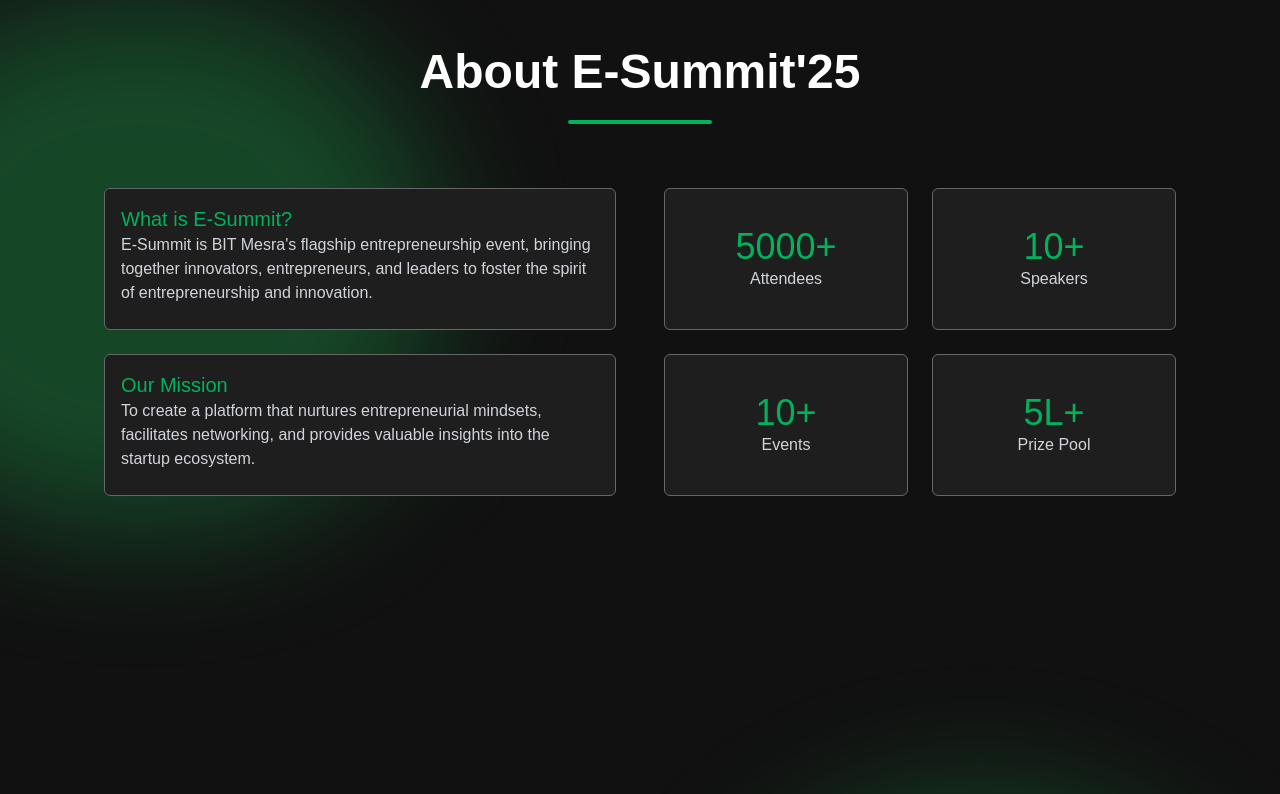
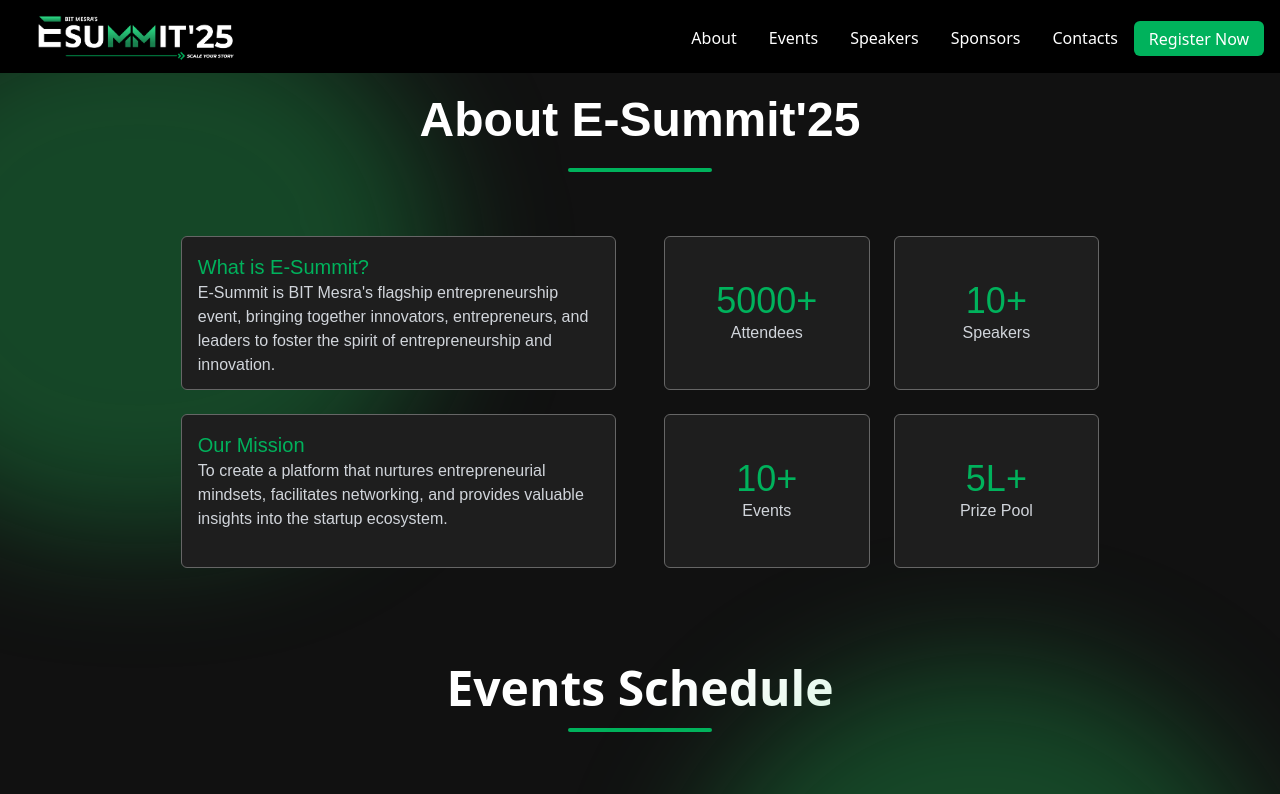
Before and after one commit to AnujNayak108/ESummit25, a React (Vite) app: page / in a window 1280 px wide. Shown: the top 794 px of the page. Built offline with nearby package versions, Linux system fonts and the light colour scheme.

Commit message:
added navbar and changed bg of entire webpage

```diff
--- a/src/App.jsx
+++ b/src/App.jsx
@@ -3,13 +3,14 @@
 import FeaturedSpeakers from "./components/FeaturedSpeaker/FS"
 import SponsorshipSection from "./components/SponsorshipSection"
 import Faq from "./components/FAQ/Faq"
-import AboutUs from "./components/AboutUs/AboutUs";
+import AboutUs from "./components/AboutUs/AboutUs"
 import EventSchedule from "./components/events"
-
+import Navbar from "./components/navbar.jsx"
 
 function App() {
   return (
     <>
+    <Navbar/>
     <AboutUs />
     <EventSchedule/>
     <FeaturedSpeakers/>
--- a/src/components/AboutUs/AboutUs.jsx
+++ b/src/components/AboutUs/AboutUs.jsx
@@ -3,7 +3,7 @@
 const AboutUs = () => {
   return (
     <>
-      <div className="w-full md:min-h-screen relative mx-auto bg-[#111111] pt-12 pb-12 -z-20">
+      <div className="w-full p-24 relative z-20">
         {/* Background Blob */}
         <div className="absolute top-[0] -left-40 w-[200px] h-[400px] md:w-[600px] md:h-[530px] bg-green-500/30 rounded-full blur-3xl -z-10" />
         {/* About us Heading */}
@@ -15,7 +15,7 @@
         </div>
 
         {/* About us container */}
-        <div className="flex flex-wrap justify-center items-stretch	md:gap-x-12 gap-6  text-gray-300 z-10 md:mt-16 mt-4">
+        <div className="flex flex-wrap justify-center items-stretch md:gap-x-12 gap-6 text-gray-300 z-10 md:mt-16 mt-4">
           {/* Left Container */}
           <div className="flex flex-col md:w-2/5 w-4/5 gap-6">
             {/* About edc card */}
--- a/src/components/FAQ/Faq.jsx
+++ b/src/components/FAQ/Faq.jsx
@@ -33,7 +33,7 @@
   };
 
   return (
-    <section className="relative min-h-screen bg-[#111111] py-20 px-4">
+    <section className="relative min-h-screen py-20 px-4">
       <div className="text-center mb-12">
         <h2 className="font-sans text-4xl md:text-5xl font-semibold text-[#EEEEEE]">
           Frequently Asked Questions
--- a/src/components/FeaturedSpeaker/FS.jsx
+++ b/src/components/FeaturedSpeaker/FS.jsx
@@ -6,7 +6,7 @@
 
 const FeaturedSpeakers = () => {
   return (
-    <div className="w-full relative mx-auto bg-[#111111] pt-12 pb-12">
+    <div className="w-full relative mx-auto pt-12 pb-12">
       <div className="absolute top-0 left-0 w-[200px] h-[400px] md:w-[600px] md:h-[600px] bg-green-500/30 rounded-full blur-3xl" />
       <div className="flex flex-col justify-center items-center md:gap-6 gap-3 mb-8 ">
             <h1 className="font-semibold md:text-5xl text-3xl text-white">Featured Speakers</h1>
--- a/src/components/SponsorshipSection.jsx
+++ b/src/components/SponsorshipSection.jsx
@@ -2,7 +2,7 @@
 
 const SponsorshipSection = () => {
   return (
-    <section className="relative min-h-screen bg-[#111111] py-20 px-4 overflow-hidden">
+    <section className="relative min-h-screen py-20 px-4 overflow-hidden">
       {/* Background Gradient */}
       <div className="absolute top-0 left-0 w-[400px] h-[400px] md:w-[600px] md:h-[600px] bg-green-500/30 rounded-full blur-3xl" />
 
--- a/src/components/events.jsx
+++ b/src/components/events.jsx
@@ -83,8 +83,8 @@
     };
 
     return (
-        <div className="pb-24 bg-[#111111]">
-      <div className="absolute right-0 w-[100px] h-[400px] md:w-[600px] md:h-[600px] bg-green-500/30 rounded-full blur-3xl" />
+        <div className="pb-24">
+      <div className="absolute right-0 w-[100px] h-[400px] md:w-[600px] md:h-[600px] bg-green-500/30 rounded-full blur-3xl z-auto" />
       <div className="max-w-7xl mx-auto px-4 sm:px-6 lg:px-8">
                 <div className="text-center mb-16">
                     <h1 className="font-semibold md:text-5xl text-3xl text-white">Events Schedule</h1>
--- /dev/null
+++ b/src/components/navbar.jsx
@@ -0,0 +1,83 @@
+import React, { useState } from "react";
+import logo from "../assets/esummitlogo.png";
+
+function Navbar() {
+  const [menuOpen, setMenuOpen] = useState(false);
+
+  const toggleMenu = () => {
+    setMenuOpen(!menuOpen);
+  };
+
+  return (
+    <>
+      <div className="navbar pl-2 pr-2 md:pl-4 md:pr-4 md:pt-1 bg-black flex justify-between items-center fixed top-0 left-0 w-full z-50">
+        <div className="logoNew text-center w-60">
+          <img src={logo} alt="logo" />
+        </div>
+        <div className="drop">
+          <div
+            id="Hamburger"
+            className="hamburger inline-block mr-4 cursor-pointer md:hidden"
+            onClick={toggleMenu}
+          >
+            <div className="line h-0.5 w-6 my-1 bg-white"></div>
+            <div className="line h-0.5 w-6 my-1 bg-white"></div>
+            <div className="line h-0.5 w-6 my-1 bg-white"></div>
+          </div>
+          <div
+            id="menuDropdown"
+            className={`${
+              menuOpen ? "" : "hidden"
+            } md:hidden absolute bg-black top-[80px] right-0 rounded-md w-48`}
+          >
+            <ul className="flex flex-col pt-2 pb-2">
+              <li className="p-2 pl-6 text-white hover:text-green-400 cursor-pointer">
+                <a href="#">About</a>
+              </li>
+              <li className="p-2 pl-6 text-white hover:text-green-400 cursor-pointer">
+                <a href="#">Events</a>
+              </li>
+              <li className="p-2 pl-6 text-white hover:text-green-400 cursor-pointer">
+                <a href="#">Speakers</a>
+              </li>
+              <li className="p-2 pl-6 text-white hover:text-green-400 cursor-pointer">
+                <a href="#">Sponsors</a>
+              </li>
+              <li className="p-2 pl-6 text-white hover:text-green-400 cursor-pointer">
+                <a href="#">Contacts</a>
+              </li>
+            </ul>
+          </div>
+        </div>
+        <div className="endItem hidden md:flex">
+          <div className="features md:flex md:items-center md:justify-center">
+            <ul className="md:flex md:items-center">
+              <li className="fitem text-white mx-4 my-6 md:my-0 hover:cursor-pointer hover:text-green-400">
+                <a href="#">About</a>
+              </li>
+              <li className="fitem text-white mx-4 my-6 md:my-0 hover:cursor-pointer hover:text-green-400">
+                <a href="#">Events</a>
+              </li>
+              <li className="fitem text-white mx-4 my-6 md:my-0 hover:cursor-pointer hover:text-green-400">
+                <a href="#">Speakers</a>
+              </li>
+              <li className="fitem text-white mx-4 my-6 md:my-0 hover:cursor-pointer hover:text-green-400">
+                <a href="#">Sponsors</a>
+              </li>
+              <li className="fitem text-white mx-4 my-6 md:my-0 hover:cursor-pointer hover:text-green-400">
+                <a href="#">Contacts</a>
+              </li>
+            </ul>
+          </div>
+          <div className="btn md:items-center md:justify-center">
+            <button className="p-1.5 pl-3 pr-3 bg-[#00B25C] w-[130px] h-[35px] gap-0 rounded-[6px] text-white hidden md:block transform hover:scale-105 transition ease-in duration-200">
+              Register Now
+            </button>
+          </div>
+        </div>
+      </div>
+    </>
+  );
+}
+
+export default Navbar;
--- a/src/components/past speakers/Pastspeakermain.jsx
+++ b/src/components/past speakers/Pastspeakermain.jsx
@@ -5,7 +5,7 @@
 
   return (
     <>
-    <div className="bg-[#111111] h-screen w-full md:p-0 p-4 md:pt-20 overflow-x-hidden overflow-hidden relative">
+    <div className="w-full md:p-0 p-4 md:pt-20 overflow-x-hidden overflow-hidden relative">
     <div className="absolute top-0 right-0 w-[400px] h-[300px] md:w-[600px] md:h-[600px] bg-green-500/30 rounded-full blur-3xl" />
         <div className="flex flex-col justify-center items-center md:gap-6 gap-3 md:mb-0 mb-[-50px]">
             <h1 className="font-semibold md:text-5xl text-3xl text-white">Past Speakers</h1>
--- a/src/index.css
+++ b/src/index.css
@@ -1,3 +1,7 @@
 @tailwind base;
 @tailwind components;
 @tailwind utilities;
+
+body {
+  background-color: #111111;
+}
```
Also changed, not shown: src/assets/esummitlogo.png (added).
